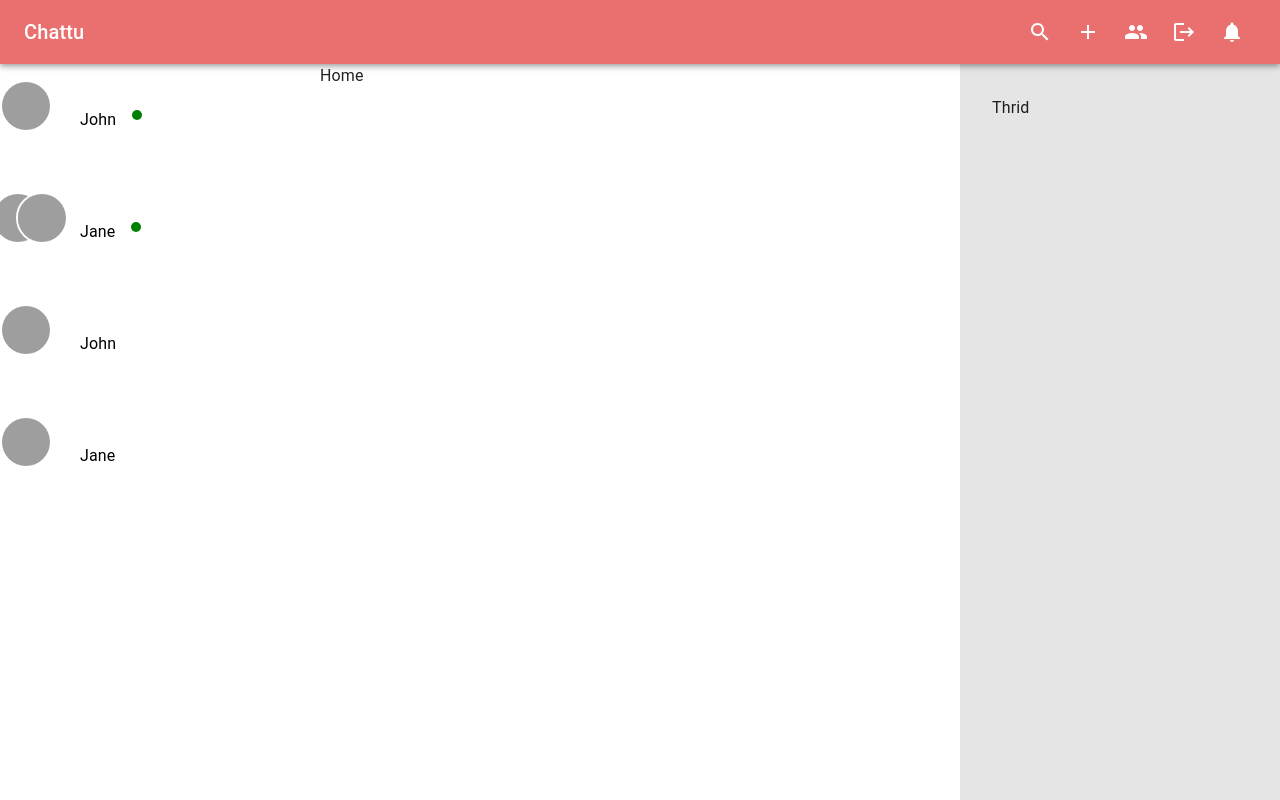
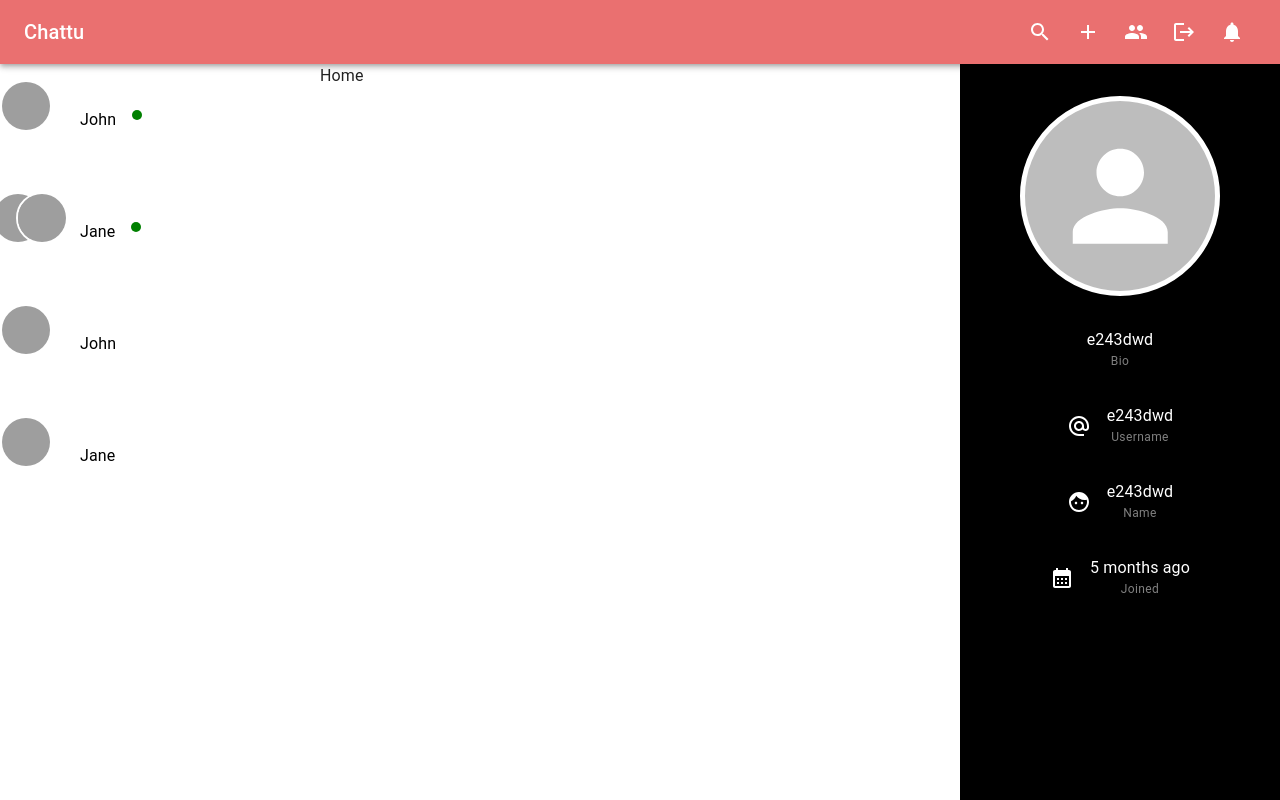
Before and after one commit to MrAtulPal/Chatapp, a React (Vite) app in the folder client/: page / in a window 1280 px wide. Built offline with nearby package versions, Linux system fonts and the light colour scheme; grey boxes are pictures that could not be loaded.

Commit message:
profile ui done

```diff
--- a/client/src/components/layouts/AppLayout.jsx
+++ b/client/src/components/layouts/AppLayout.jsx
@@ -5,6 +5,7 @@ import Header from "./Header";
 import ChatList from "../specific/ChatList";
 import { sampleChats } from "../../constants/sampleChats";
 import { useParams } from "react-router-dom";
+import Profile from "../specific/Profile";
 
 const AppLayout = () => (WrappedComponent) => {
   return (props) => {
@@ -47,11 +48,11 @@ const AppLayout = () => (WrappedComponent) => {
             sx={{
               display: { xs: "none", md: "block" },
               padding: "2rem",
-              bgcolor: "rgba(0,0,0,0.1)",
+              bgcolor: "rgb(0,0,0)",
             }}
             height={"100%"}
           >
-            Thrid
+            <Profile />
           </Grid>
         </Grid>
       </>
--- /dev/null
+++ b/client/src/components/specific/Profile.jsx
@@ -0,0 +1,48 @@
+import React from "react";
+import { Avatar, Stack, Typography } from "@mui/material";
+import {
+  Face as FaceIcon,
+  CalendarMonth as CalendarIcon,
+  AlternateEmail as UserIcon,
+} from "@mui/icons-material";
+import moment from "moment";
+
+const Profile = () => {
+  return (
+    <Stack spacing={"2rem"} direction={"column"} alignItems={"center"}>
+      <Avatar
+        sx={{
+          width: 200,
+          height: 200,
+          objectFit: "cover",
+          marginBottom: "1rem",
+          border: "5px solid #FFF",
+        }}
+      />
+      <ProflieCard heading={"Bio"} text={"e243dwd"} />
+      <ProflieCard heading={"Username"} text={"e243dwd"} Icon={<UserIcon/>} />
+      <ProflieCard heading={"Name"} text={"e243dwd"} Icon={<FaceIcon/>} />
+      <ProflieCard heading={"Joined"} text={moment('2023-11-04T18:30:00.000Z').fromNow()} Icon={<CalendarIcon/>} />
+    </Stack>
+  );
+};
+
+const ProflieCard = ({ heading, Icon, text }) => (
+  <Stack
+    direction={"row"}
+    alignItems={"center"}
+    spacing={"1rem"}
+    color={"#FFF"}
+    textAlign={"center"}
+  >
+    {Icon && Icon}
+    <Stack>
+      <Typography variant="body1">{text}</Typography>
+      <Typography variant="caption" color={"gray"}>
+        {heading}
+      </Typography>
+    </Stack>
+  </Stack>
+);
+
+export default Profile;
--- a/client/src/components/specific/Search.jsx
+++ b/client/src/components/specific/Search.jsx
@@ -1,8 +1,16 @@
+import { Dialog, DialogTitle, Stack, TextField } from '@mui/material'
 import React from 'react'
+import { useInputValidation } from '6pp'
 
 const Search = () => {
+  const search = useInputValidation()
   return (
-    <div>Search</div>
+    <Dialog open>
+      <Stack p={'2rem'} direction={'column'} width={'25rem'}>
+        <DialogTitle textAlign={'center'}>Find People</DialogTitle>
+        <TextField label="" value={search.value} onChange={search.changeHandler}/>
+      </Stack>
+    </Dialog>
   )
 }
 
```
